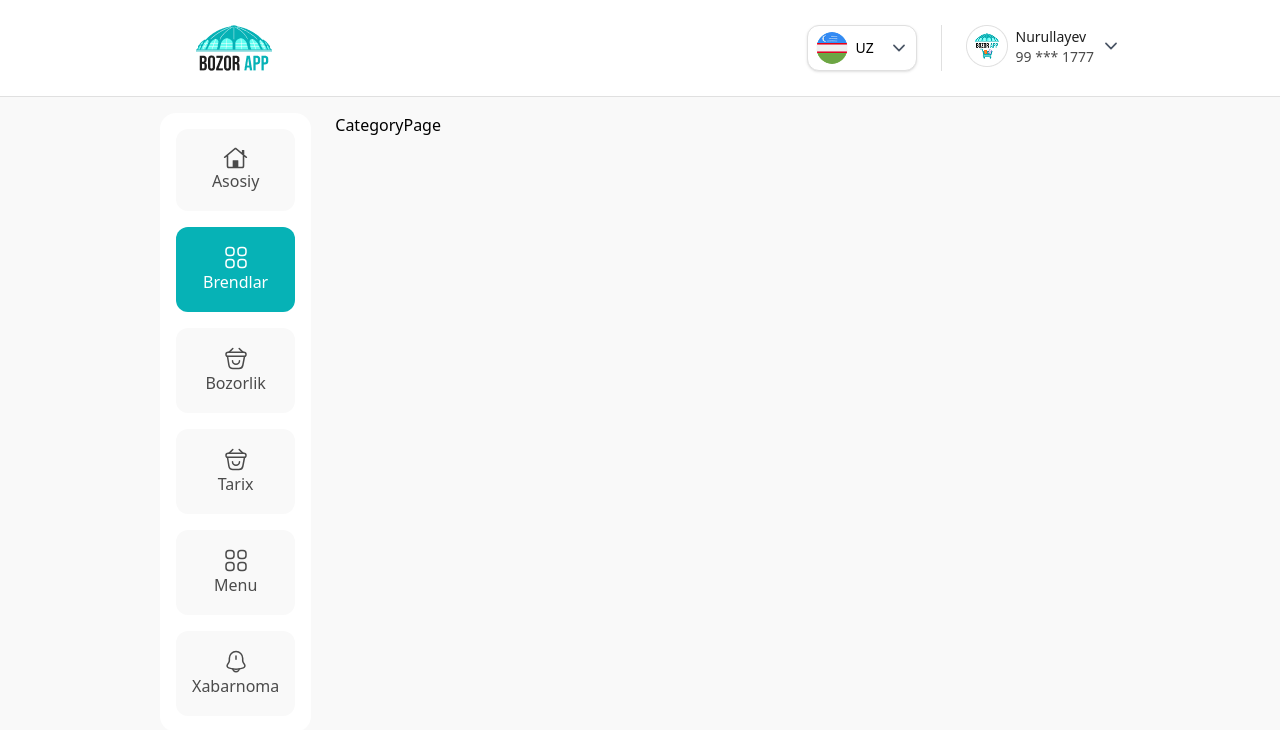
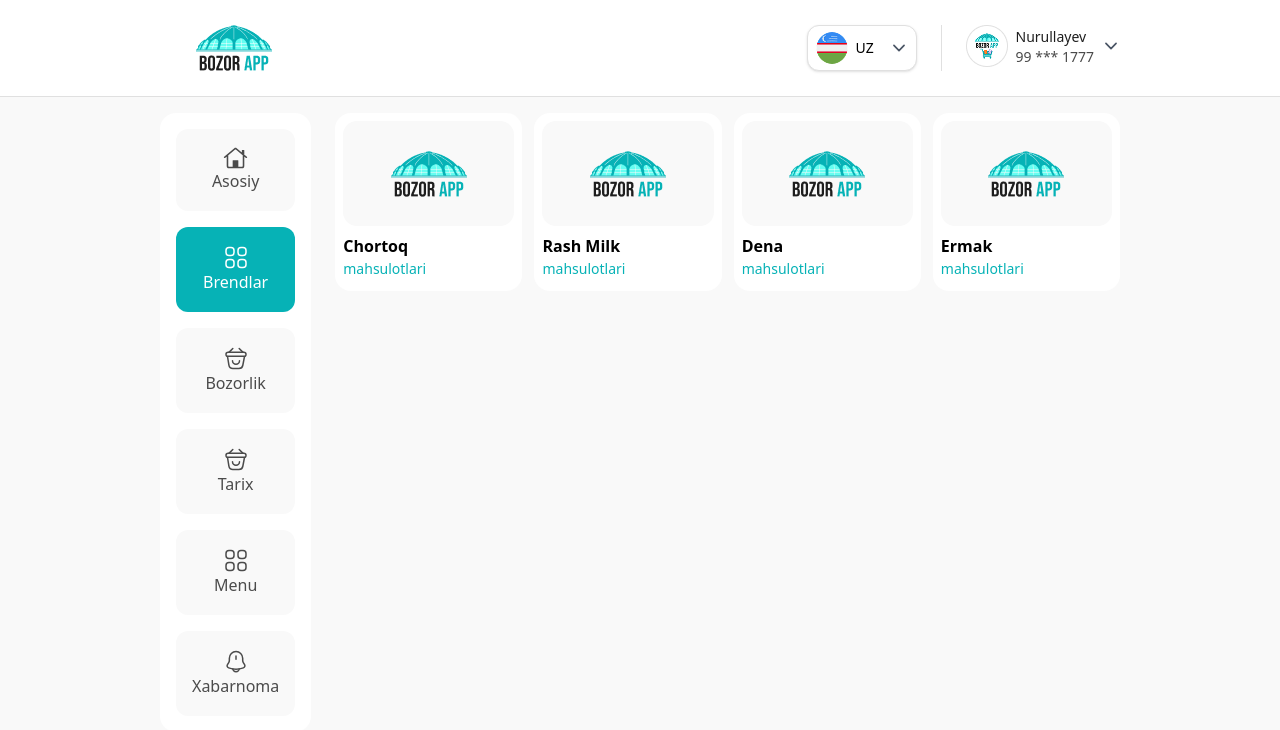
Before and after one commit to 932525862/BozozrApp, a React (Vite) app: page /brends in a window 1280 px wide. Shown: the top 730 px of the page. Built offline with nearby package versions, Linux system fonts and the light colour scheme.

Commit message:
add: brends page

```diff
--- a/src/App.jsx
+++ b/src/App.jsx
@@ -10,6 +10,8 @@
 import MenuPage from "./pages/menu/MenuPage";
 import NotificationsPage from "./pages/notifications/NotificationsPage";
 import SectionsPage from "./pages/sections/SectionsPage";
+import SubBrendsPage from "./pages/subBrends/SubBrendsPage";
+import ProductsPage from "./pages/products/ProductsPage";
 
 function App() {
   return (
@@ -20,6 +22,14 @@
           <Route path="sections" element={<SectionsPage />} />
           <Route path="about" element={<AboutPage />} />
           <Route path="brends" element={<CategoryPage />} />
+          <Route
+          path="/brends/:brendTitle/subbrends"
+          element={<SubBrendsPage />}
+        />
+        <Route
+          path="/brends/:brendTitle/products"
+          element={<ProductsPage />}
+        />
           <Route path="markets" element={<MarketPage />} />
           <Route path="histories" element={<HistoryPage />} />
           <Route path="menu" element={<MenuPage />} />
--- a/src/layout/Layout.jsx
+++ b/src/layout/Layout.jsx
@@ -15,7 +15,7 @@
         <div className="flex flex-1 container">
         <SideBar/>
         {/* Main Content */}
-        <main className="flex-1  px-6 overflow-y-auto pb-4">
+        <main className="flex-1 ml-6 overflow-y-auto pb-4">
           <Outlet />
         </main>
         </div>
--- a/src/pages/category/CategoryPage.jsx
+++ b/src/pages/category/CategoryPage.jsx
@@ -1,9 +1,64 @@
-import React from 'react'
+import React from "react";
+import BrendsCard from "./components/BrendsCard";
+import logo from "../../assets/logo.png";
+import { useNavigate } from "react-router-dom";
+
+const brends = [
+  {
+    id: 1,
+    title: "Chortoq",
+    text: "mahsulotlari",
+    img: logo,
+    subcategories: [
+      { id: 1, title: "Suvlar", text: "mahsulotlari" },
+      { id: 2, title: "Gazsiz ichimliklar", text: "mahsulotlari" },
+      { id: 3, title: "Mineral suvlar", text: "mahsulotlari" },
+    ],
+  },
+  {
+    id: 2,
+    title: "Rash Milk",
+    text: "mahsulotlari",
+    img: logo,
+  },
+  {
+    id: 3,
+    title: "Dena",
+    text: "mahsulotlari",
+    img: logo,
+  },
+  {
+    id: 4,
+    title: "Ermak",
+    text: "mahsulotlari",
+    img: logo,
+  },
+];
 
 const CategoryPage = () => {
+  const navigate = useNavigate();
+
+  const handleCardClick = (brend) => {
+    if (brend.subcategories && brend.subcategories.length > 0) {
+      navigate(`/brends/${brend.title}/subbrends`, { state: brend });
+    } else {
+      navigate(`/brends/${brend.title}/products`, { state: brend });
+    }
+  };
+
   return (
-    <div>CategoryPage</div>
-  )
-}
+    <div className="grid grid-cols-4 gap-[12px]">
+      {brends.map((item) => (
+        <div
+          key={item.id}
+          className="cursor-pointer"
+          onClick={() => handleCardClick(item)}
+        >
+          <BrendsCard brend={item} />
+        </div>
+      ))}
+    </div>
+  );
+};
 
-export default CategoryPage
+export default CategoryPage;
--- /dev/null
+++ b/src/pages/category/components/BrendsCard.jsx
@@ -0,0 +1,17 @@
+import React from 'react'
+
+const BrendsCard = ({brend}) => {
+  return (
+    <div className='px-[8px] pt-[8px] pb-[12px] bg-[#FFFFFF] rounded-[16px]'>
+        <div className='rounded-[14px] bg-[#F9F9F9] h-[105px] flex justify-center items-center'>
+            <img src={brend?.img} alt="logo photo" />
+        </div>
+        <div className='flex flex-col mt-[8px]'>
+            <span className='font-[600]'>{brend?.title}</span>
+            <span className='text-[#06B2B6] text-[14px] font-[500]'>{brend?.text}</span>
+        </div>
+    </div>
+  )
+}
+
+export default BrendsCard
--- a/src/pages/home/components/MarketsSections.jsx
+++ b/src/pages/home/components/MarketsSections.jsx
@@ -34,7 +34,7 @@
           </span>
         </CustomButton>
       </div>
-      <div className="bg-[#FFFFFF] shadow-[0_4px_12px_#1E1E1E0A] rounded-[12px] py-[12px] px-[16px] max-w-[685px]">
+      <div className="bg-[#FFFFFF] shadow-[0_4px_12px_#1E1E1E0A] rounded-[12px] py-[12px] px-[16px] max-w-[705px]">
         <div className="flex justify-between">
           <div className="font-[600]">Bozorliklar</div>
           <Link
@@ -46,7 +46,7 @@
         </div>
         <div className="mt-[12px]">
           <Swiper
-            slidesPerView={1.8}
+            slidesPerView={1.9}
             spaceBetween={12}
             modules={[Pagination]}
             className="mySwiper"
--- a/src/pages/notFound/NotFoundPage.jsx
+++ b/src/pages/notFound/NotFoundPage.jsx
@@ -1,6 +1,7 @@
 import { Button, Result } from "antd";
 import React from "react";
 import { useNavigate } from "react-router-dom";
+import PrimaryButton from "../../components/PrimaryButton";
 
 const NotFoundPage = () => {
   const navigate = useNavigate();
@@ -16,26 +17,12 @@
           </p>
         }
         extra={
-          <Button
-            onClick={() => navigate("/")}
-            type="primary"
-            className="
-        flex items-center justify-center gap-2
-        !bg-[#06B2B6]
-        !border-none
-        hover:!bg-[#0CAFB3]
-        transition-all duration-300
-        text-white
-        !text-base sm:!text-lg md:!text-xl
-        font-medium
-        !px-8 sm:!px-10 md:!px-12
-        !py-3 sm:!py-4 md:!py-5
-        rounded-2xl
-        shadow-[0_4px_20px_rgba(6,178,182,0.4)]
-      "
+          <PrimaryButton
+            onClick={() => navigate(-1)}
+            className="text-[20px] px-[35px] py-[5px] rounded-[12px]"
           >
             Back Home
-          </Button>
+          </PrimaryButton>
         }
       />
     </div>
--- /dev/null
+++ b/src/pages/products/ProductsPage.jsx
@@ -0,0 +1,60 @@
+import React from "react";
+import { useLocation } from "react-router-dom";
+import logo from "../../assets/logo.png";
+import ProductCard from "./components/ProductCard";
+
+const products = [
+  {
+    id: 1,
+    title: "Chortoq",
+    text: "mahsulotlari",
+    img: logo,
+  },
+  {
+    id: 2,
+    title: "Rash Milk",
+    text: "mahsulotlari",
+    img: logo,
+  },
+  {
+    id: 3,
+    title: "Dena",
+    text: "mahsulotlari",
+    img: logo,
+  },
+  {
+    id: 4,
+    title: "Ermak",
+    text: "mahsulotlari",
+    img: logo,
+  },
+];
+
+const ProductsPage = () => {
+  const { state } = useLocation();
+  const brend = state;
+
+  return (
+    <div>
+      <h2 className="text-2xl font-bold mb-3">
+        {brend.selectedSub
+          ? `${brend.title} - ${brend.selectedSub.title} mahsulotlari`
+          : `${brend.title} mahsulotlari`}
+      </h2>
+
+      <div className="grid grid-cols-4 gap-[12px]">
+      {products.map((item) => (
+        <div
+          key={item.id}
+          className="cursor-pointer"
+        //   onClick={() => handleCardClick(item)}
+        >
+          <ProductCard product={item} />
+        </div>
+      ))}
+      </div>
+    </div>
+  );
+};
+
+export default ProductsPage;
--- /dev/null
+++ b/src/pages/products/components/ProductCard.jsx
@@ -0,0 +1,19 @@
+import React from 'react'
+import PrimaryButton from '../../../components/PrimaryButton'
+
+const ProductCard = ({product}) => {
+  return (
+    <div className='px-[8px] pt-[8px] pb-[12px] bg-[#FFFFFF] rounded-[16px]'>
+        <div className='rounded-[14px] bg-[#F9F9F9] h-[105px] flex justify-center items-center'>
+            <img src={product?.img} alt="logo photo" />
+        </div>
+        <div className='flex flex-col mt-[8px]'>
+            <span className='font-[600]'>{product?.title}</span>
+            <span className='text-[#06B2B6] text-[14px] font-[500]'>{product?.text}</span>
+        </div>
+        <PrimaryButton className='w-full rounded-[8px] font-[500] py-[4px] mt-[8px]'>Qo'shish</PrimaryButton>
+    </div>
+  )
+}
+
+export default ProductCard
--- /dev/null
+++ b/src/pages/subBrends/SubBrendsPage.jsx
@@ -0,0 +1,37 @@
+import React from "react";
+import { useLocation, useNavigate } from "react-router-dom";
+import BrendsCard from "../category/components/BrendsCard";
+
+const SubBrendsPage = () => {
+  const { state: brend } = useLocation();
+  const navigate = useNavigate();
+
+  if (!brend) return <div>Ma'lumot topilmadi</div>;
+
+  const handleSubClick = (sub) => {
+    navigate(`/brends/${brend.title}/products`, {
+      state: { ...brend, selectedSub: sub },
+    });
+  };
+
+  return (
+    <div>
+      <h2 className="text-2xl font-bold mb-4">
+        {brend.title} subkategoriyalari
+      </h2>
+      <div className="grid grid-cols-4 gap-[12px]">
+        {brend.subcategories.map((sub) => (
+          <div
+            key={sub.id}
+            className="cursor-pointer"
+            onClick={() => handleSubClick(sub)}
+          >
+            <BrendsCard brend={{ ...sub, img: brend.img }} />
+          </div>
+        ))}
+      </div>
+    </div>
+  );
+};
+
+export default SubBrendsPage;
```
